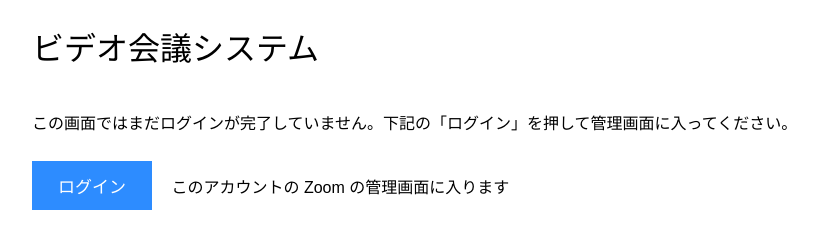
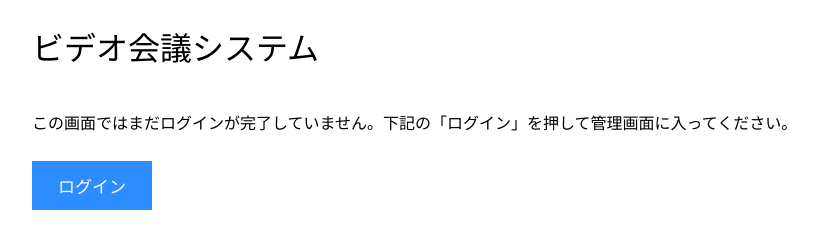
Before and after one commit to Junify/junify.github.io, a plain HTML site: page share/20220314_zoom/proposed2.html in a window 1280 px wide. Shown: the part 136-384 px from the top of the page, without its empty margins (8-826 px from the left). Drawn offline with Linux system fonts and the light colour scheme.

Commit message:
2nd version of Daiwa Living Zoom Landing page

```diff
--- a/share/20220314_zoom/proposed2.html
+++ b/share/20220314_zoom/proposed2.html
@@ -180,9 +180,6 @@
                         <span class="btn-text">ログイン</span>
                     </a>
                 </div>
-                <div class="right">
-                    <span>このアカウントの Zoom の管理画面に入ります</span>
-                </div>
             </div>
         </div>
     </div>
```
